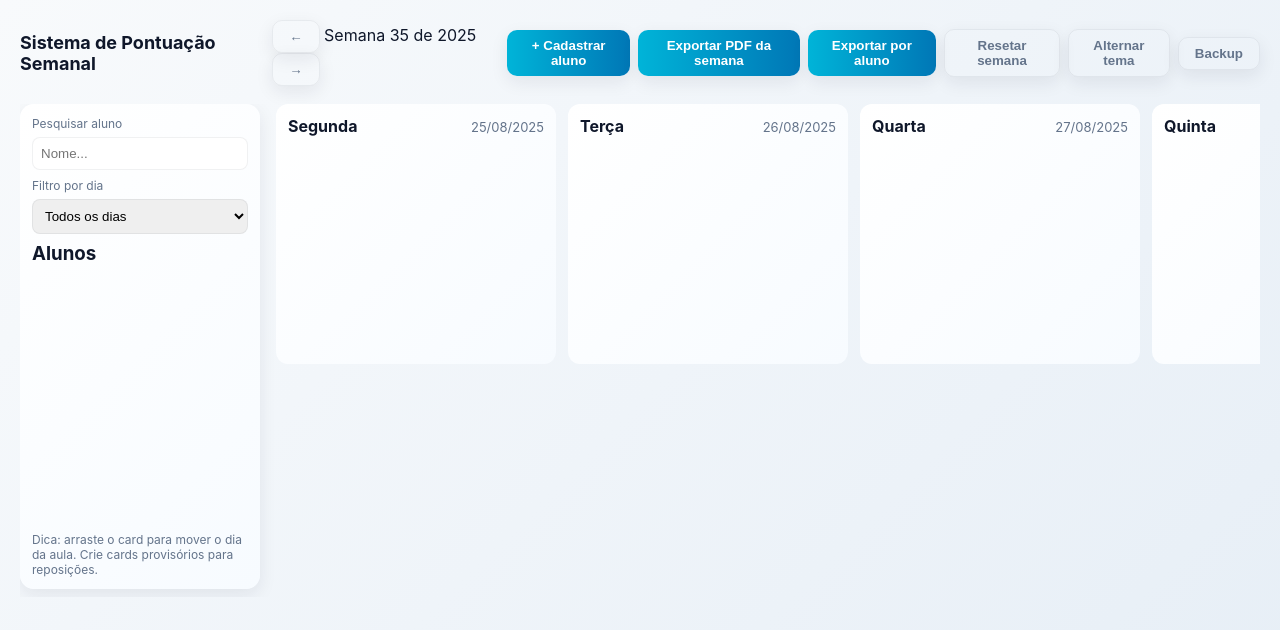
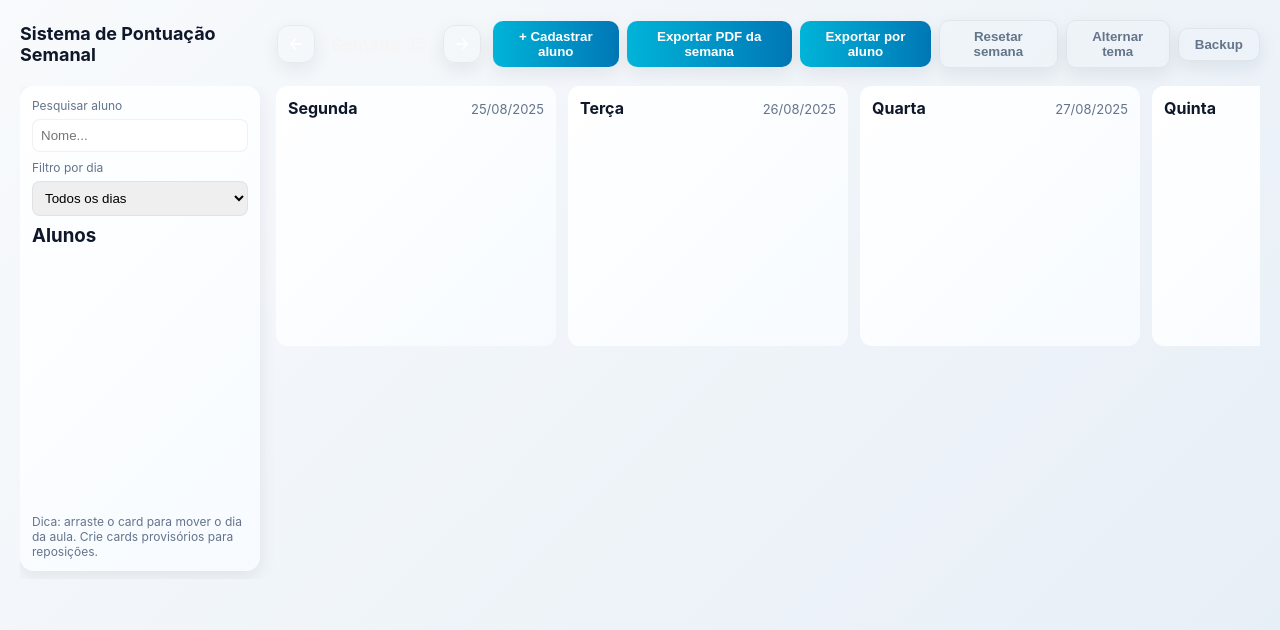
Before and after one commit to albberrrt/superaluno, a plain HTML site: page index.html in a window 1280 px wide. Drawn offline with Linux system fonts and the light colour scheme.

Commit message:
completed week selector and corrected bugs

```diff
--- /dev/null
+++ b/css/header.css
@@ -0,0 +1,35 @@
+div#week-selector {
+  display: flex;
+  flex-direction: row;
+  align-items: center;
+  gap: 1rem;
+
+  span {
+    font-weight: bold;
+    font-size: 1.1em;
+    color: #f5f5f5;
+    width: fit-content;
+    text-indent: 0%;
+    display: inline-block;
+    line-break: nowrap;
+    white-space: nowrap;
+    user-select: none;
+    margin: 0;
+    padding: 0;
+  }
+  button {
+    display: flex;
+    align-items: center;
+    justify-content: center;
+    color: white;
+    padding: 6px 6px;
+    text-align: center;
+    text-decoration: none;
+    display: inline-block;
+    font-size: 14px;
+    border-radius: 12px;
+    cursor: pointer;
+    transition: background-color 0.3s ease;
+    line-height: 0;
+  }
+}
--- a/index.html
+++ b/index.html
@@ -15,15 +15,28 @@
   <script src="./js/export-pdf-script.js" defer></script>
 
   <link rel="stylesheet" href="./css/styles.css" />
+  <link rel="stylesheet" href="./css/header.css" />
 </head>
 
 <body>
   <header>
     <h1>Sistema de Pontuação Semanal</h1>
     <div id="week-selector">
-      <button onClick="prevWeek()" class="ghost"> ← </button>
+      <button onClick="prevWeek()" class="ghost">
+        <svg xmlns="http://www.w3.org/2000/svg" width="24" height="24" fill="currentColor"
+          class="bi bi-arrow-left-short" viewBox="0 0 16 16">
+          <path fill-rule="evenodd"
+            d="M12 8a.5.5 0 0 1-.5.5H5.707l2.147 2.146a.5.5 0 0 1-.708.708l-3-3a.5.5 0 0 1 0-.708l3-3a.5.5 0 1 1 .708.708L5.707 7.5H11.5a.5.5 0 0 1 .5.5" />
+        </svg>
+      </button>
       <span id="current-week-label"></span>
-      <button onClick="nextWeek()" class="ghost"> → </button>
+      <button onClick="nextWeek()" class="ghost">
+        <svg xmlns="http://www.w3.org/2000/svg" width="24" height="24" fill="currentColor"
+          class="bi bi-arrow-right-short" viewBox="0 0 16 16">
+          <path fill-rule="evenodd"
+            d="M4 8a.5.5 0 0 1 .5-.5h5.793L8.146 5.354a.5.5 0 1 1 .708-.708l3 3a.5.5 0 0 1 0 .708l-3 3a.5.5 0 0 1-.708-.708L10.293 8.5H4.5A.5.5 0 0 1 4 8" />
+        </svg>
+      </button>
     </div>
     <nav class="top-controls">
       <ul>
--- a/js/weekManagement.js
+++ b/js/weekManagement.js
@@ -37,7 +37,7 @@ function getMondayOfISOWeek(week, year) {
 }
 
 function updateWeekLabel() {
-  document.getElementById('current-week-label').innerText = `Semana ${state.week} de ${state.year}`;
+  document.getElementById('current-week-label').innerText = `Semana ${state.week}`;
 }
 
 function setWeek(week, year) {
@@ -53,7 +53,7 @@ function setWeek(week, year) {
   const data = loadData();
   data.cards.forEach(card => {
     const cardDate = new Date(monday);
-    cardDate.setDate(monday.getDate() + (card.date - 1));
+    cardDate.setDate(monday.getDate() + (card.day - 1));
     card.dateStr = formatDate(cardDate);
   })
   saveData(data);
@@ -68,7 +68,6 @@ function prevWeek() {
     state.week -= 1;
   }
   setWeek(state.week, state.year);
-  console.log(`Semana atual: ${state.week}, Ano: ${state.year}`);
 }
 
 function nextWeek() {
```
